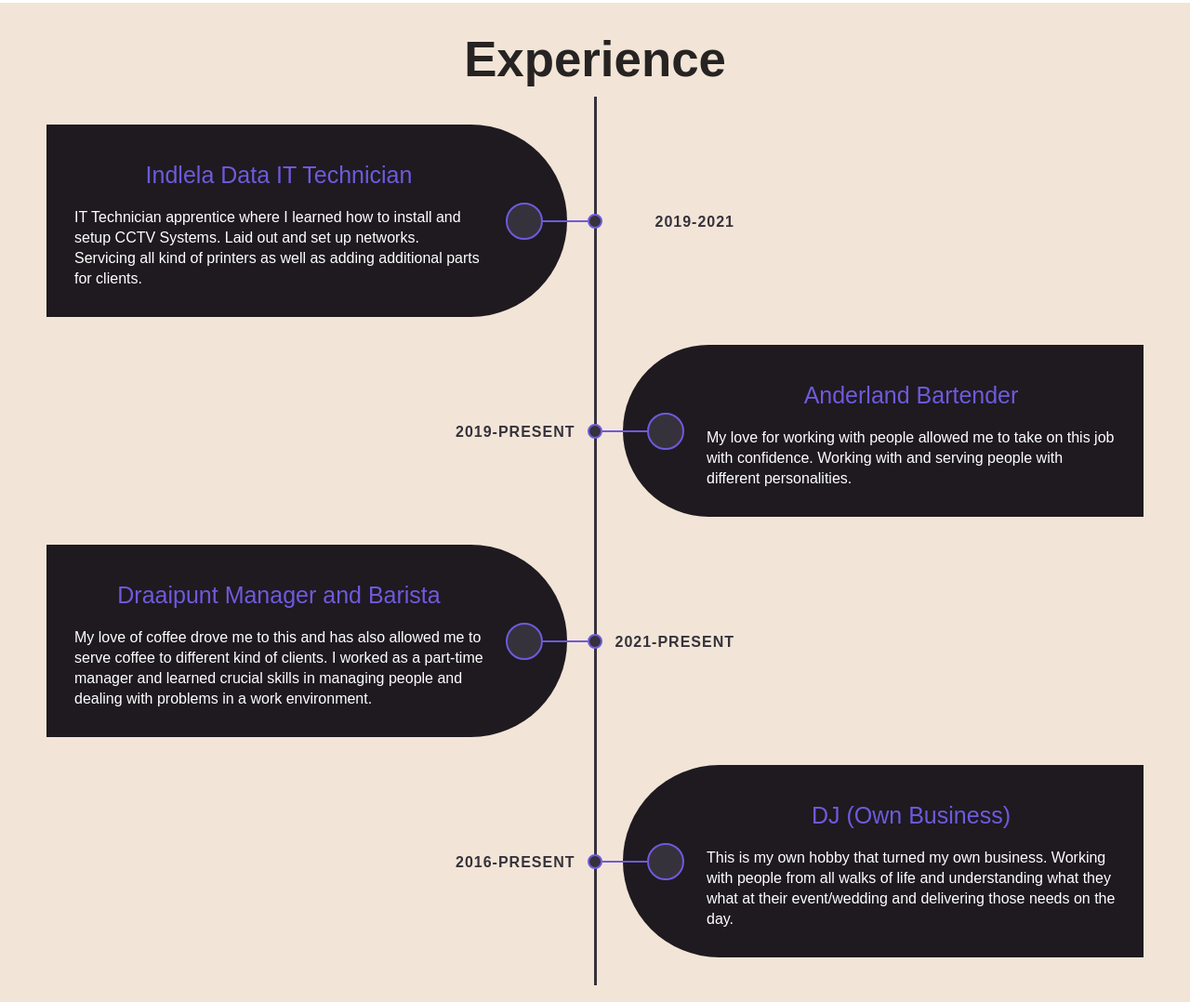
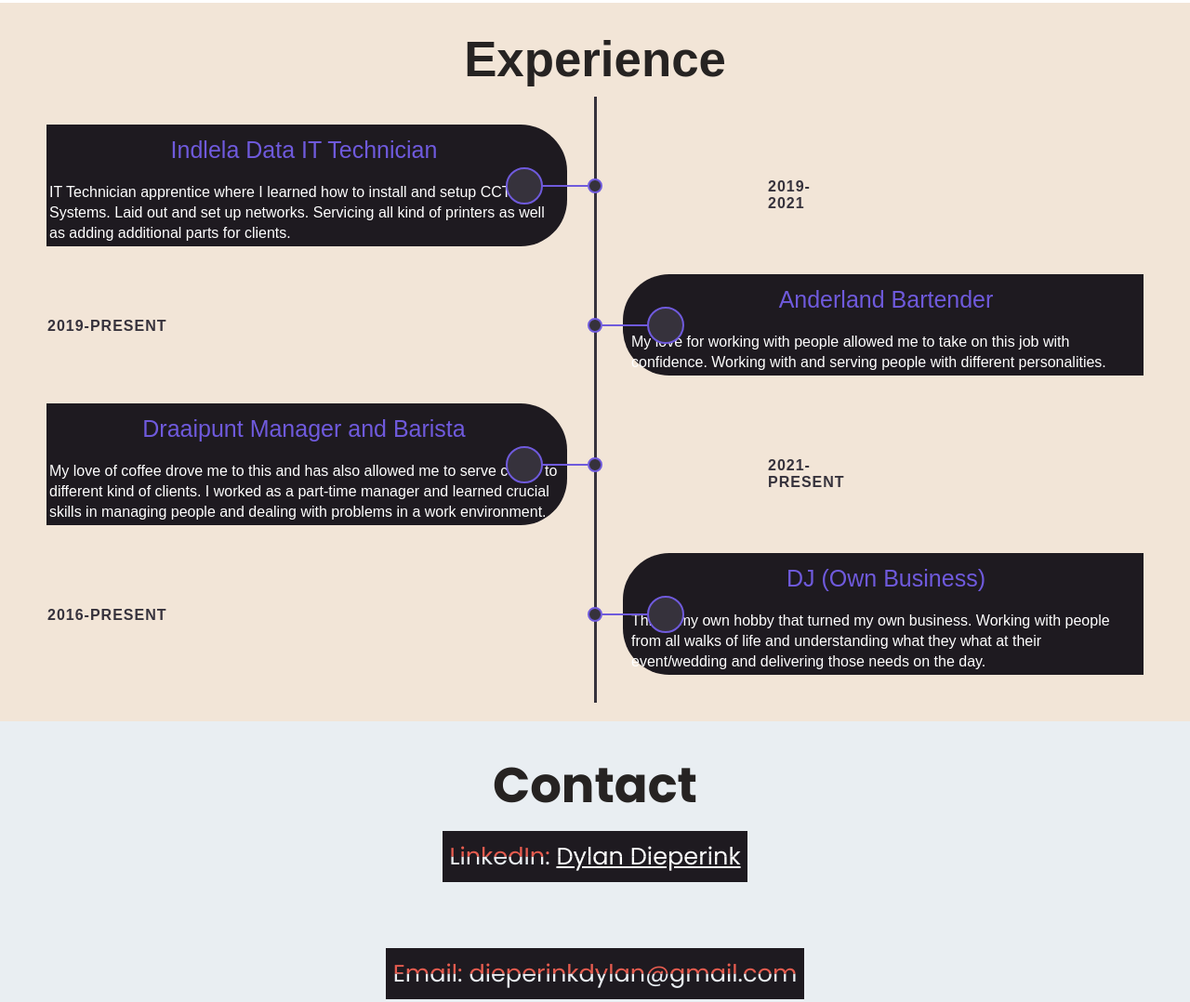
Before and after one commit to MunchyBunchy2203/DylanDieperinkCV, a plain HTML site: page index.html in a window 1280 px wide. Shown: the part 2440-3518 px from the top of the page at 93% size. Drawn offline with Linux system fonts and the light colour scheme.

Commit message:
Timeline adjustment

```diff
--- a/styles.css
+++ b/styles.css
@@ -468,11 +468,11 @@
 }
 
 #experience .container.left .date {
-  right: -150px;
+  left: 130%;
 }
 
 #experience .container.right .date {
-  left: -150px;
+  left: -95%;
 }
 
 #experience .container .icon {
@@ -500,15 +500,15 @@
 }
 
 #experience .container .content {
-  padding: 30px 90px 30px 30px;
+  padding: 3px 9px 3px 3px;
   background: #1e1a20;
-  position: relative;
-  border-radius: 0 500px 500px 0;
+  position:static;
+  border-radius: 0 50px 50px 0;
 }
 
 #experience .container.right .content {
-  padding: 30px 30px 30px 90px;
-  border-radius: 500px 0 0 500px;
+  padding: 3px 3px 3px 9px;
+  border-radius: 50px 0 0 50px;
 }
 
 #experience .container .content h2 {
```
